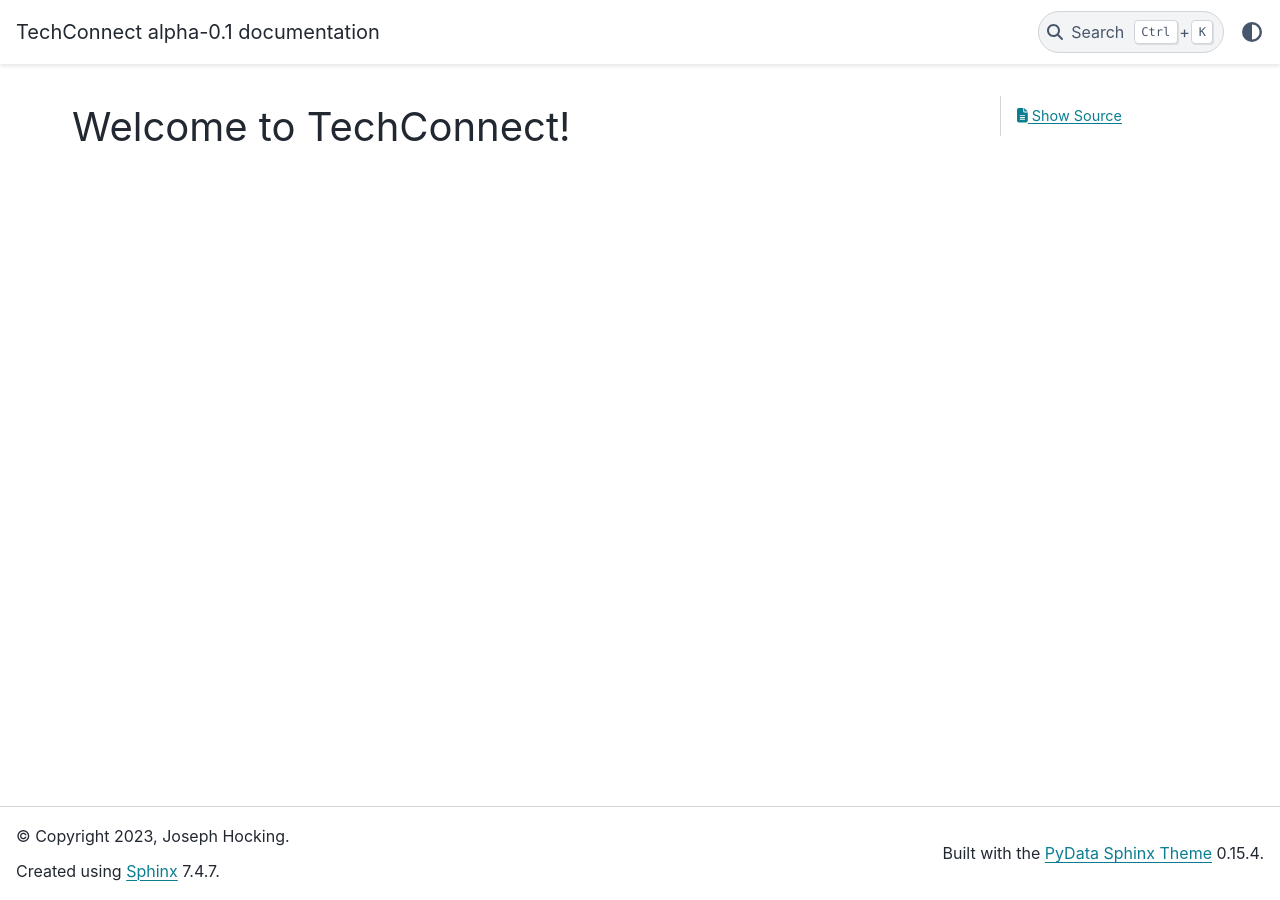
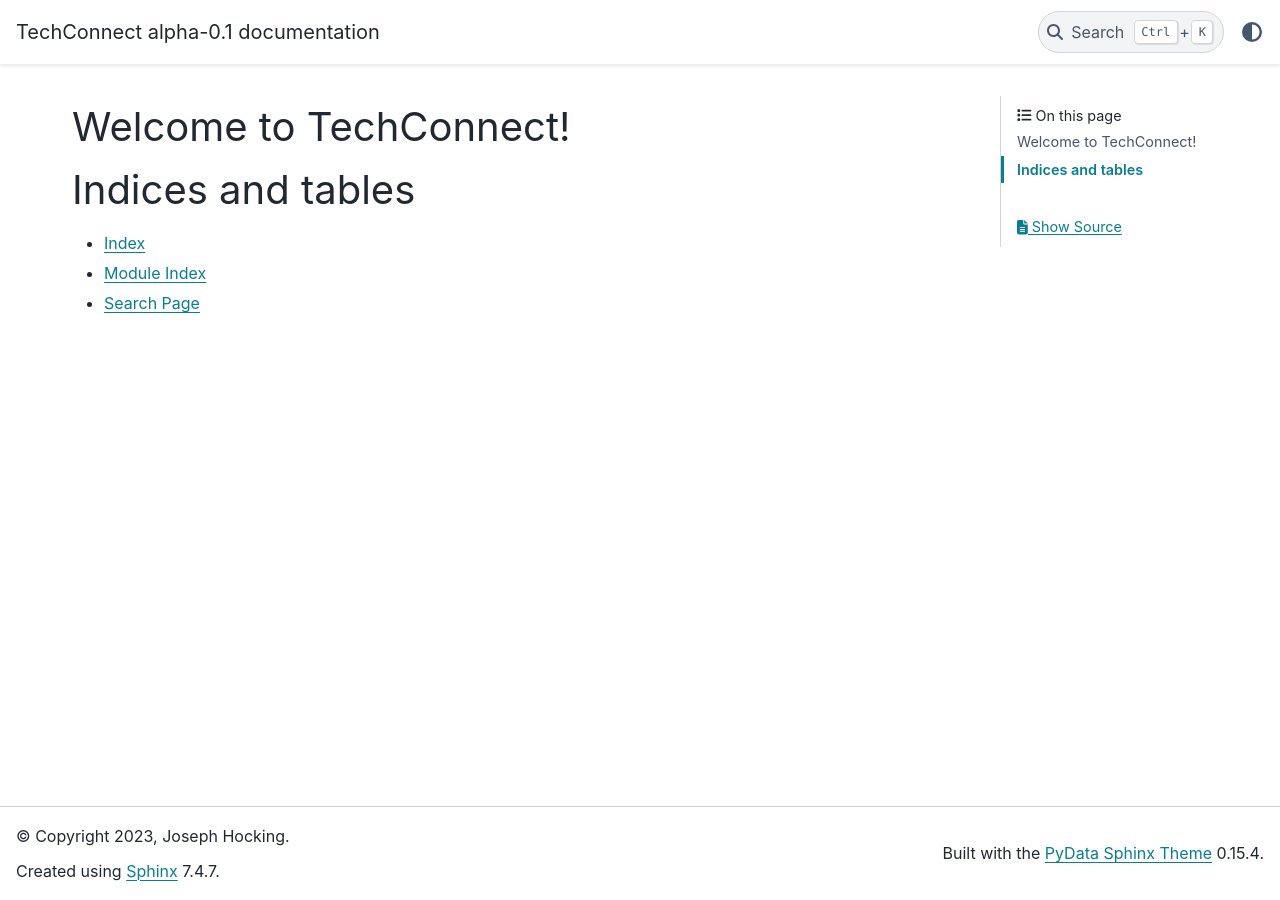
Before and after one commit to hockijo/TechConnect, a Sphinx documentation site: the page built from docs/index.rst, in a window 1280 px wide. Built offline with Sphinx 7.4.7 and the PyData theme 0.15.4, drawn with Linux system fonts in a browser that asks for light colours; pages that are not in the unit, such as notebooks, are missing from menus.

Commit message:
doc index

```diff
--- a/docs/index.rst
+++ b/docs/index.rst
@@ -6,4 +6,15 @@
 Welcome to TechConnect!
 =======================================
 
-.. toctree:: api/
+.. toctree::
+   :maxdepth: 2
+   :caption: Contents:
+
+   VISA_instrument
+
+Indices and tables
+==================
+
+* :ref:`genindex`
+* :ref:`modindex`
+* :ref:`search`
```
